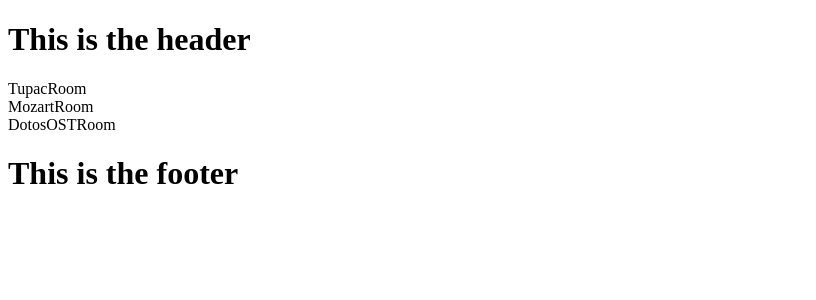
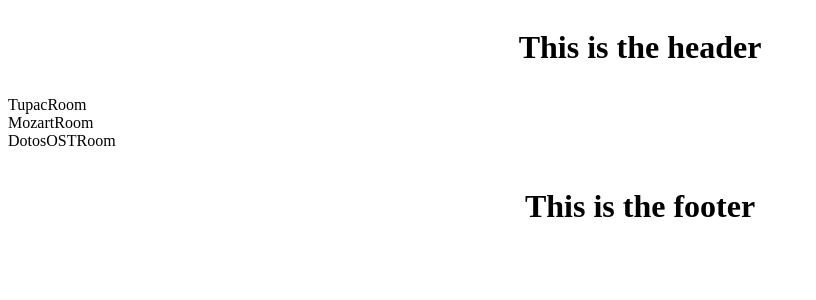
Before and after one commit to posth/react-youtube, a React app: page / in a window 1280 px wide. Shown: the top 300 px of the page, without its empty margins (0-816 px from the left). Built offline with nearby package versions, Linux system fonts and the light colour scheme.

Commit message:
firebase-init: added proper redux flow and added tachyons for css.

```diff
--- a/package.json
+++ b/package.json
@@ -14,7 +14,8 @@
     "react-dom": "15.4.2",
     "react-redux": "^5.0.2",
     "redux": "^3.6.0",
-    "sass-loader": "^4.0.2"
+    "sass-loader": "^4.0.2",
+    "tachyons": "^4.6.2"
   },
   "devDependencies": {
     "babel-core": "6.21.0",
--- a/src/Components/Footer/footer.jsx
+++ b/src/Components/Footer/footer.jsx
@@ -4,7 +4,7 @@ export default class Footer extends React.Component {
 
     render() {
         return (
-            <footer>
+            <footer className="fl w-100 pa2 tc">
                 <h1>This is the footer</h1>
             </footer>
         )
--- a/src/Components/Header/header.jsx
+++ b/src/Components/Header/header.jsx
@@ -4,7 +4,7 @@ export default class Header extends React.Component {
 
     render() {
         return (
-            <header>
+            <header className="fl w-100 pa2 tc">
                 <h1>This is the header</h1>
             </header>
         )
--- a/src/Components/RoomListings/RoomListDescription/RoomListDescription.jsx
+++ b/src/Components/RoomListings/RoomListDescription/RoomListDescription.jsx
@@ -1,7 +1,6 @@
 import React from 'react';
 
 export const RoomListDescription = (props) => {
-  console.log(props)
   return (
     <div>{props.data}</div>
   )
--- a/src/Components/RoomListings/RoomListings.jsx
+++ b/src/Components/RoomListings/RoomListings.jsx
@@ -4,21 +4,19 @@ import {RoomListDescription} from './RoomListDescription/RoomListDescription';
 export default class RoomListings extends React.Component {
     constructor(props) {
         super(props);
-    console.log(props)
     }
 
     componentWillMount() {
-      console.log('mounted')
-      this.props.getPublic()
+      this.props.getPublic();
     }
 
     render() {
-        // Stocking the props variable received from the parent into the child to pass to it's children
-        // const roomList = this.props;
-        // Iterating through the playlist Object to list out each room
+        //Stocking the props variable received from the parent into the child to pass to it's children
+        // const publicRooms = this.props;
+        //Iterating through the playlist Object to list out each room
         return (
-            <div className="room-listings-container">
-                {Object.keys(this.props.playList).map(function (key, i) {
+            <div className="room-listings-container pa2">
+                {Object.keys(this.props.publicRooms).map(function (key, i) {
                     return (
                         <RoomListDescription key={i} data={key} />
                     );
--- a/src/Containers/GetRooms.js
+++ b/src/Containers/GetRooms.js
@@ -2,12 +2,14 @@ import { connect } from 'react-redux'
 import { getPublic } from '../actions/getRoomsActions'
 import RoomListings from '../Components/RoomListings/RoomListings'
 
+//Hardcoded mock roomList to receive
 
-// const mapStateToProps = (state) => {
-//   return {
-//     todos: getVisibleTodos(state)
-//   }
-// }
+const mapStateToProps = (state) => {
+  console.log(state, 'statetoprops state')
+  return {
+    publicRooms: state.getPublic.publicRooms
+  }
+}
 
 const mapDispatchToProps = (dispatch) => {
   return {
@@ -18,7 +20,7 @@ const mapDispatchToProps = (dispatch) => {
 }
 
 const GetRooms = connect(
-  null,
+  mapStateToProps,
   mapDispatchToProps
 )(RoomListings)
 
--- a/src/app.jsx
+++ b/src/app.jsx
@@ -9,27 +9,14 @@ import GetRooms from './Containers/GetRooms';
 export default class App extends React.Component {
   constructor(props) {
     super(props);
+  }
 
-    //Hardcoded mock roomList to receive
-    this.state = {
-      roomList: {
-        TupacRoom: { playList: 'Tupac' },
-        MozartRoom: { playList: 'Mozart' },
-        DotosOSTRoom: { playList: 'Dotos OST' }
-      }
-    }
-
-
-  }
-  componentWillMount() {
-    console.log('djfkls', 'hi')
-  }
 
   render() {
     return (
       <div>
         <Header />
-        <GetRooms playList={this.state.roomList} />
+        <GetRooms />
         <Footer />
       </div>
     )
--- a/src/index.html
+++ b/src/index.html
@@ -4,6 +4,7 @@
   <meta charset="utf-8">
   <title>React Youtube App</title>
   <meta name="viewport" content="width=device-width, initial-scale=1">
+  <link rel="stylesheet" href="https://unpkg.com/tachyons@4.6.1/css/tachyons.min.css"/>
 </head>
 <body>
   <div class="container">
--- a/src/index.jsx
+++ b/src/index.jsx
@@ -6,8 +6,6 @@ import { store } from './store/store'
 import { getPublic } from './reducers/publicRooms'
 import App from './app.jsx';
 
-console.log(store.getState(), 'where my reducers at?')
-console.log(store, 'where my reducers at?')
 //root render to dom, pass provider with binds the redux store to the app
 render(
   <Provider store={store}>
--- a/src/reducers/publicRooms.js
+++ b/src/reducers/publicRooms.js
@@ -1,10 +1,18 @@
 import GetPublicRooms from '../actions/getRoomsActions'
 
-export function getPublic (state = {}, action) {
-  console.log('get')
+const initialState = {
+  publicRooms: {
+      TupacRoom: { playList: 'Tupac' },
+      MozartRoom: { playList: 'Mozart' },
+      DotosOSTRoom: { playList: 'Dotos OST' }
+  }
+}
+
+export function getPublic (state = initialState, action) {
+  console.log('getPublic', action)
   switch (action.type) {
-    case 'GET_PUBLIC':
-      console.log('get')
+    case 'GET_PUBLIC_REQUESTED':
+      console.log(state,'GET_PUBLIC_REQUESTED')
       return state
 
     case 'GET_PUBLIC_SUCCESS':
--- a/styles/main.scss
+++ b/styles/main.scss
@@ -1,3 +1,9 @@
 body {
 	background: #ece7e7;
 }
+
+header footer {
+	width: 100%;
+	text-align: center;
+	padding: 15px 10px;
+}
```
